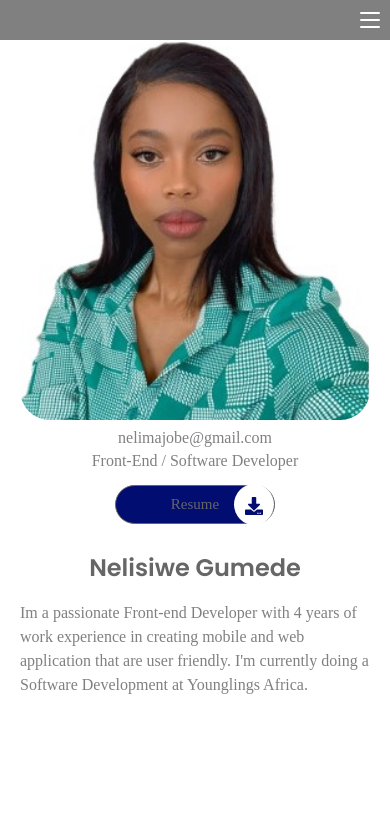
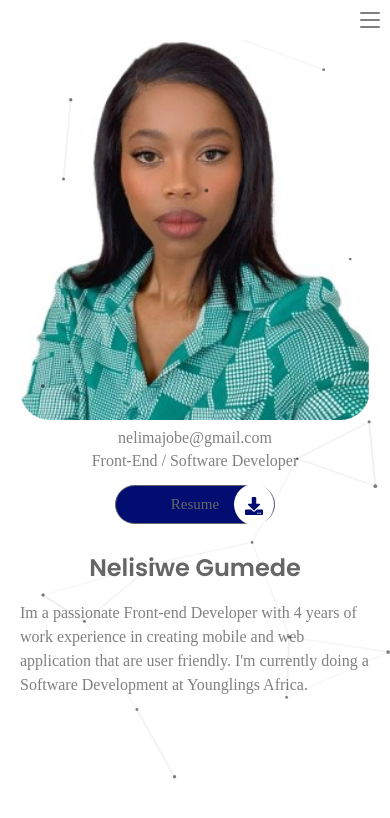
Before and after one commit to Nelisiwe/Nelisiwe-Portfolio, a React (Vite) app: page / in a window 390 px wide. Shown: the top 818 px of the page. Built offline with nearby package versions, Linux system fonts and the light colour scheme; a web font is replaced by a local one.

Commit message:
particles fixed

```diff
--- a/src/components/PraticleBg.jsx
+++ b/src/components/PraticleBg.jsx
@@ -9,7 +9,8 @@ const PraticleBg = () => {
     // Declare two functions that will be used to initialize and load the particle system.
     const particlesInit = useCallback(async engine => {
         console.log(engine);
-         // Load the particle system using the `loadSlim` function.        await loadSlim(engine);
+         // Load the particle system using the `loadSlim` function.
+         await loadSlim(engine);
     }, []);
 
     const particlesLoaded = useCallback(async container => {
--- a/src/components/navbar.css
+++ b/src/components/navbar.css
@@ -72,7 +72,7 @@
         width: 100%;
         height: 40px;
         border-radius: 0;
-        background-color: var(--text-color);
+        background-color: var(--text-white-color);
     }
 
     .nav_toggle span {
@@ -80,7 +80,7 @@
         right: 30;
         width: 20px;
         height: 2px;
-        background-color: var(--text-white-color);
+        background-color: var(--text-color);
         margin-bottom: 5px;
         margin-left: auto;
     }
```
